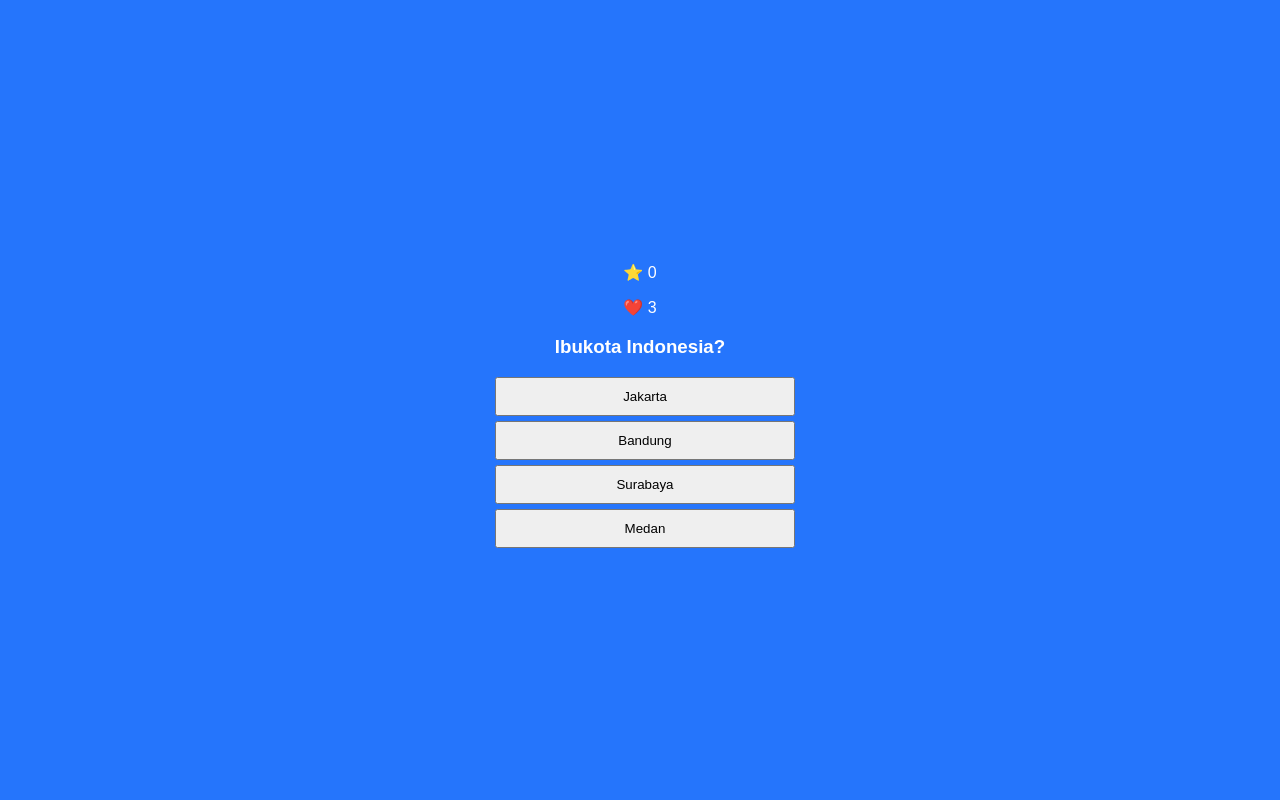
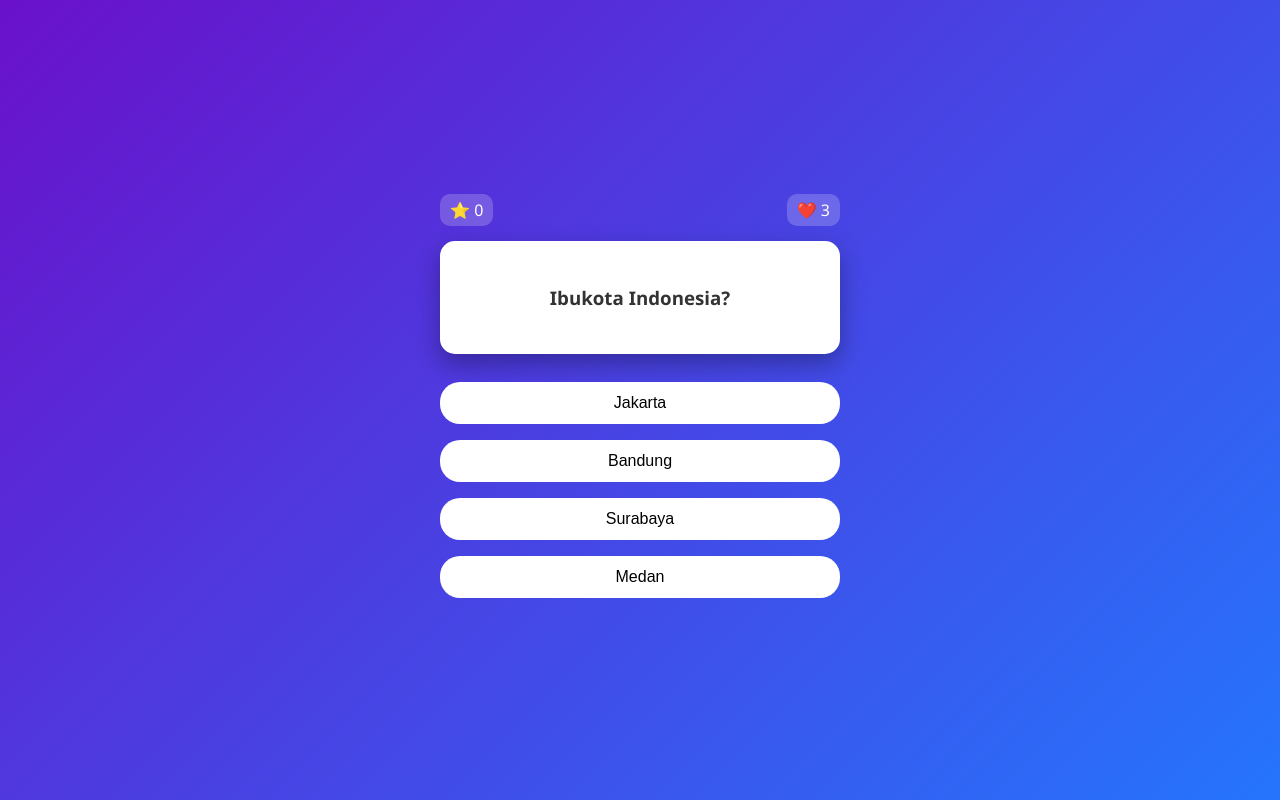
Before and after one commit to Melkymey/quiz_game, a website: page public/index.html in a window 1280 px wide. Drawn offline with Linux system fonts and the light colour scheme; no server answers; sample sign-in values are in the browser's storage.

Commit message:
Refactor HTML structure and styles for layout

```diff
--- a/public/index.html
+++ b/public/index.html
@@ -1,53 +1,101 @@
 <!DOCTYPE html>
-<html>
+<html lang="id">
 <head>
 <meta charset="UTF-8">
+
 <link rel="stylesheet" href="kunci.css">
 <meta name="viewport" content="width=device-width, initial-scale=1.0, maximum-scale=1.0, user-scalable=no">
 
 <style>
-body{
-  display:flex;
-  justify-content:center;
-  align-items:center;
-  height:100vh;
-  background:#2575fc;
-  color:white;
-  font-family:Arial;
+body {
+  margin: 0;
+  font-family: 'Segoe UI', sans-serif;
+  background: linear-gradient(135deg,#6a11cb,#2575fc);
+  display: flex;
+  justify-content: center;
+  align-items: center;
+  height: 100vh;
+  color: white;
 }
 
-.box{width:300px;text-align:center}
-button{display:block;margin:5px;padding:10px;width:100%}
-.correct{background:green}
-.wrong{background:red}
+.container {
+  width: 400px;
+  max-width: 90%;
+  text-align: center;
+}
+
+.top {
+  display: flex;
+  justify-content: space-between;
+  margin-bottom: 15px;
+}
+
+.score, .lives {
+  background: rgba(255,255,255,0.2);
+  padding: 5px 10px;
+  border-radius: 10px;
+}
+
+.card {
+  background: white;
+  color: #333;
+  padding: 25px;
+  border-radius: 15px;
+  box-shadow: 0 10px 25px rgba(0,0,0,0.3);
+}
+
+.answers {
+  margin-top: 20px;
+}
+
+.answers button {
+  width: 100%;
+  padding: 12px;
+  margin: 8px 0;
+  border-radius: 20px;
+  border: none;
+  font-size: 16px;
+  cursor: pointer;
+  background: white;
+}
+
+.correct { background: green; color: white; }
+.wrong { background: red; color: white; }
 </style>
 </head>
 
 <body>
 
-<div class="box">
-<p>⭐ <span id="score">0</span></p>
-<p>❤️ <span id="life">3</span></p>
-<h3 id="q"></h3>
-<div id="a"></div>
+<div class="container">
+
+  <div class="top">
+    <div class="score">⭐ <span id="score">0</span></div>
+    <div class="lives">❤️ <span id="life">3</span></div>
+  </div>
+
+  <div class="card">
+    <h3 id="q"></h3>
+  </div>
+
+  <div class="answers" id="a"></div>
+
 </div>
 
 <script src="questions.js"></script>
 
 <script>
-let user=localStorage.getItem("username");
-if(!user)location.href="menu.html";
+let user = localStorage.getItem("username");
+if (!user) location.href = "menu.html";
 
 let qlist=[],i=0,score=0,life=3;
 
-// load hybrid
 async function load(){
   try{
     let r=await fetch("/questions");
     let d=await r.json();
     qlist = d.length?d:window.questions;
   }catch{
-    qlist=window.questions;
+    qlist = window.questions;
   }
   show();
 }
@@ -55,11 +103,14 @@ async function load(){
 function show(){
   let q=qlist[i];
   document.getElementById("q").innerText=q.question;
+
   let a=document.getElementById("a");
   a.innerHTML="";
+
   q.answers.forEach(ans=>{
     let b=document.createElement("button");
     b.innerText=ans;
+
     b.onclick=()=>{
       if(ans==q.correct){
         score++;
@@ -72,6 +123,7 @@ function show(){
       }
       setTimeout(next,500);
     };
+
     a.appendChild(b);
   });
 }
@@ -88,7 +140,12 @@ function next(){
 }
 
 async function finish(){
-  await fetch("/score",{method:"POST",headers:{"Content-Type":"application/json"},body:JSON.stringify({username:user,score})});
+  await fetch("/score",{
+    method:"POST",
+    headers:{"Content-Type":"application/json"},
+    body:JSON.stringify({username:user,score})
+  });
+
   alert("Skor: "+score);
   location.href="menu.html";
 }
```
